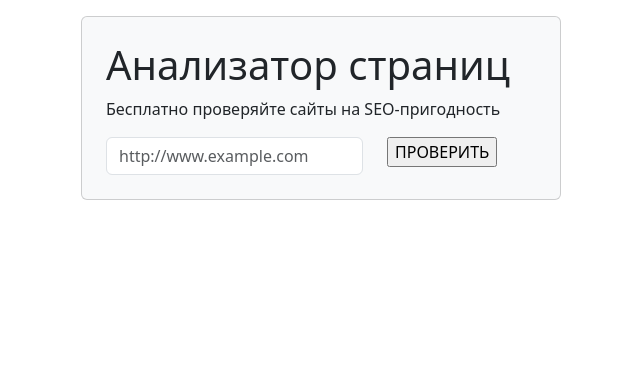
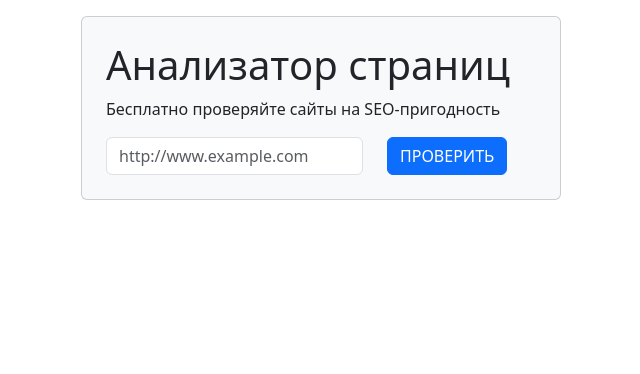
Before and after one commit to volkbav/python-project-83, a Flask app: page / in a window 1280 px wide. Shown: the part 74-448 px from the top of the page, without its empty margins (319-959 px from the left). Run offline with Flask 3, Linux system fonts and the light colour scheme.

Commit message:
fix aling for btn

```diff
--- a/page_analyzer/templates/index.html
+++ b/page_analyzer/templates/index.html
@@ -22,7 +22,7 @@
             <input class="form-control" type="text" name="url" value="{{ url.name }}" placeholder="http://www.example.com">
           </div>
           <div class="col-md-auto">
-            <input type="submit" value="ПРОВЕРИТЬ">
+            <input type="submit" class="btn btn-primary" value="ПРОВЕРИТЬ">
           </div>
         </div>
       </form>
```
Also changed, not shown: DEVLOG.md (+1 -1 lines).
